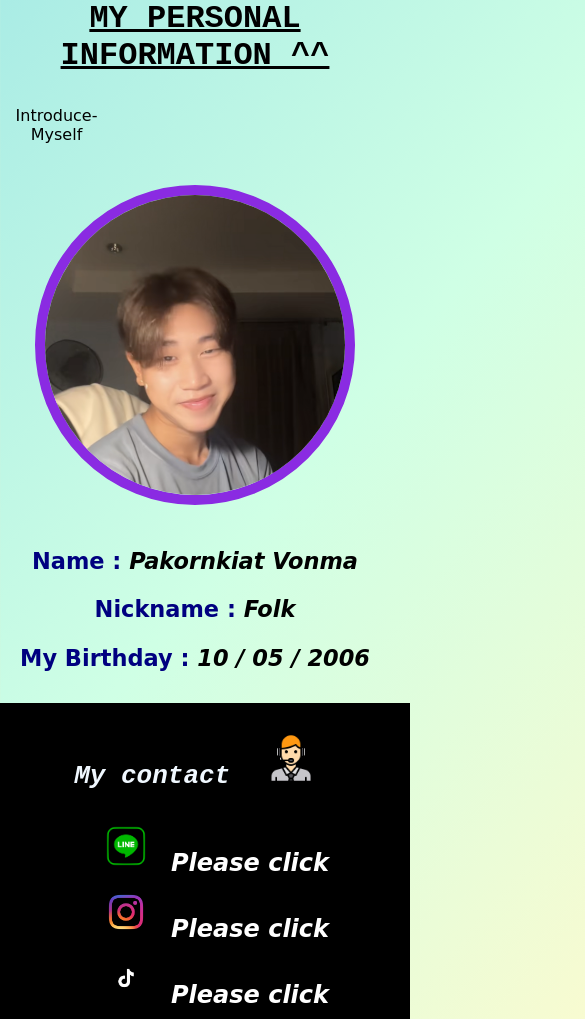
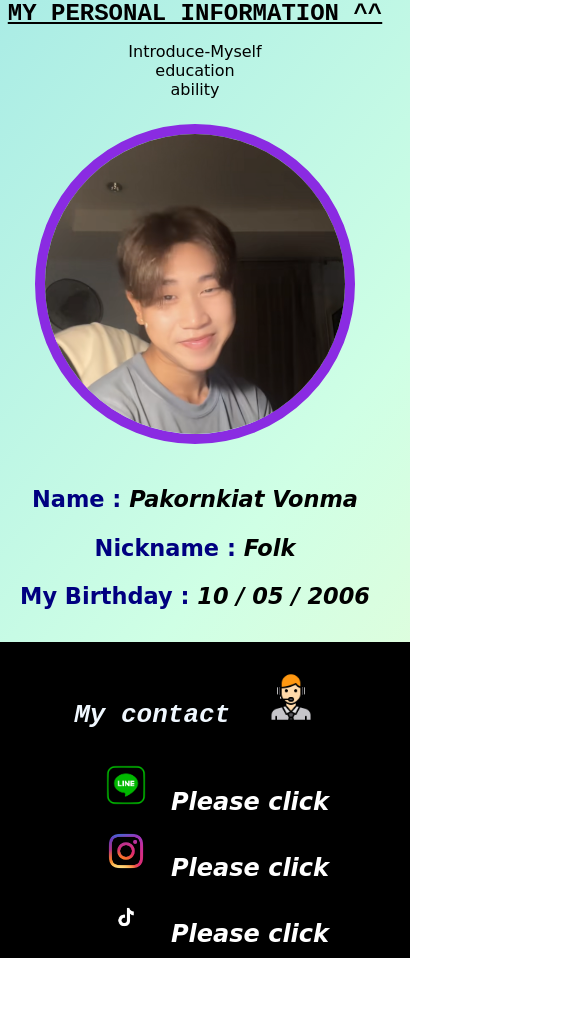
Before and after one commit to pakornfolk/Introduce, a plain HTML site: page index.html in a window 390 px wide. Shown: the top 1019 px of the page, 585 px wide, since content can reach past the window. After the commit the page ends 958 px from the top, so only its background shows below. Drawn offline with Linux system fonts and the light colour scheme.

Commit message:
Update C.css

```diff
--- a/C.css
+++ b/C.css
@@ -25,6 +25,8 @@ nav ul{
     color:black;
     list-style: none;
     display: flex;
+    gap:70px;
+    justify-content: center;
     padding: 4%;
     font-family: cursive;
 }
@@ -33,11 +35,9 @@ nav ul li a{
     text-decoration: none;
     color: black;
     display: flex;
-    margin-right: 580px;
 }
 nav ul li a:hover{
     color:red;
-    text-decoration: underline;
     font-family: fantasy;
 }
 .folk img{
@@ -132,11 +132,11 @@ footer img{
     50% { background-position: 100% 50%; }
     100% { background-position: 0% 50%; }
 }
-
 header{
     text-align: center;
+    margin-bottom: 15px;
     font-weight:bold ;
-    font-size: 200%;
+    font-size: 150%;
     font-family:'Courier New', Courier, monospace;
     color:black;
     text-transform: uppercase;
@@ -144,31 +144,32 @@ header{
 }
 nav ul{
     color:black;
-    list-style: none;
-    display: flex;
-    padding: 4%;
+    display: contents;
+    text-align: center;
+    flex-direction: row;
+    justify-content: center;
     font-family: cursive;
 }
 nav ul li a{
     text-align: center;
+    display: contents;
     text-decoration: none;
     color: black;
-    display: flex;
-    margin-right: 580px;
+
 }
 nav ul li a:hover{
     color:red;
-    text-decoration: underline;
     font-family: fantasy;
 }
 .folk img{
+    margin-top: 15px;
     width: 300px;
     height: 300px;
     border-radius: 50%;
     border: 10px solid blueviolet;
     object-fit: cover;  /*จัดให้รูปอยู่ในวงกลมพอดี*/
     display:block;
-    margin: 0 auto;
+    justify-content: center;
 }
 section{
     text-align: center;
```
